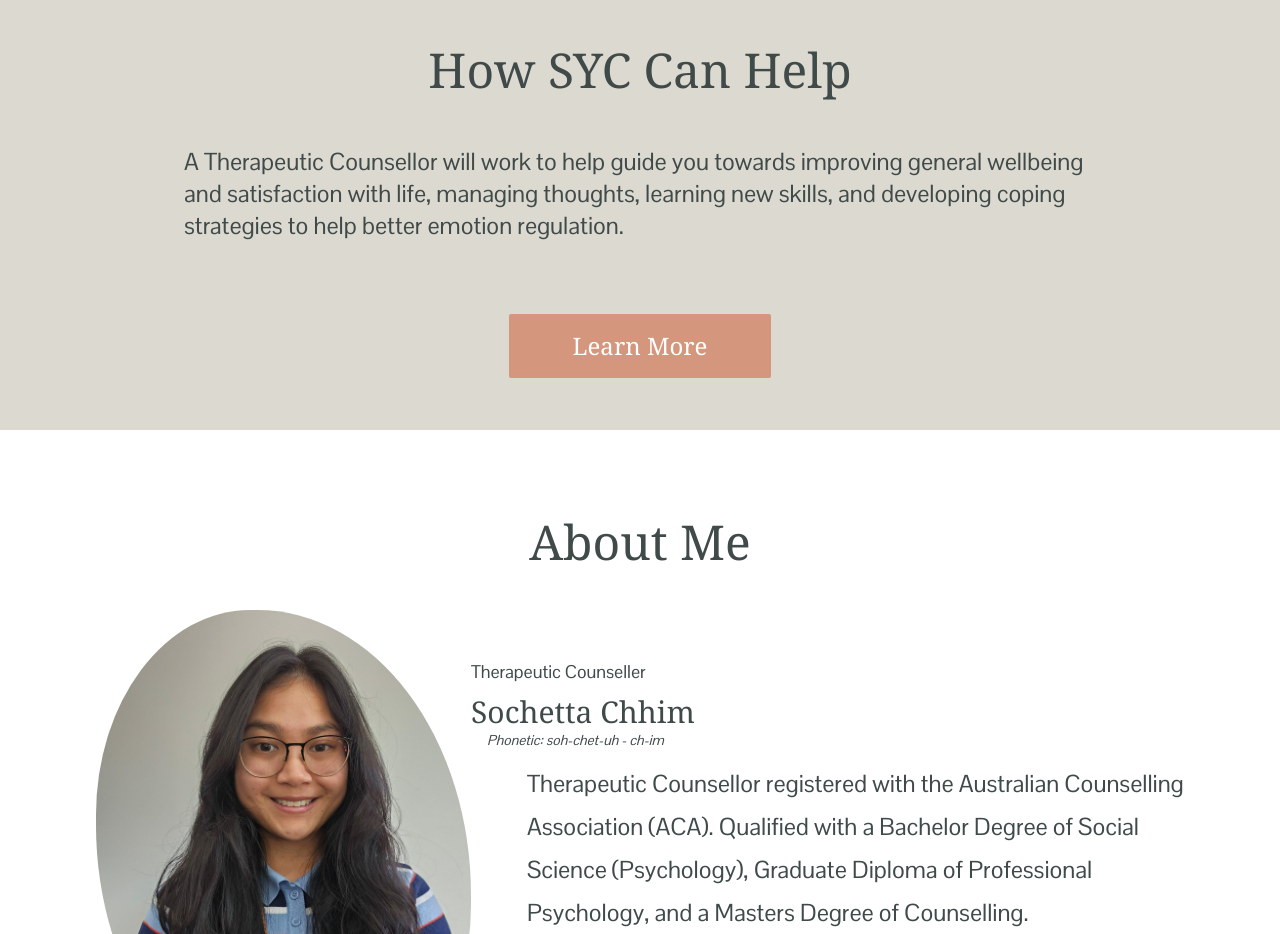
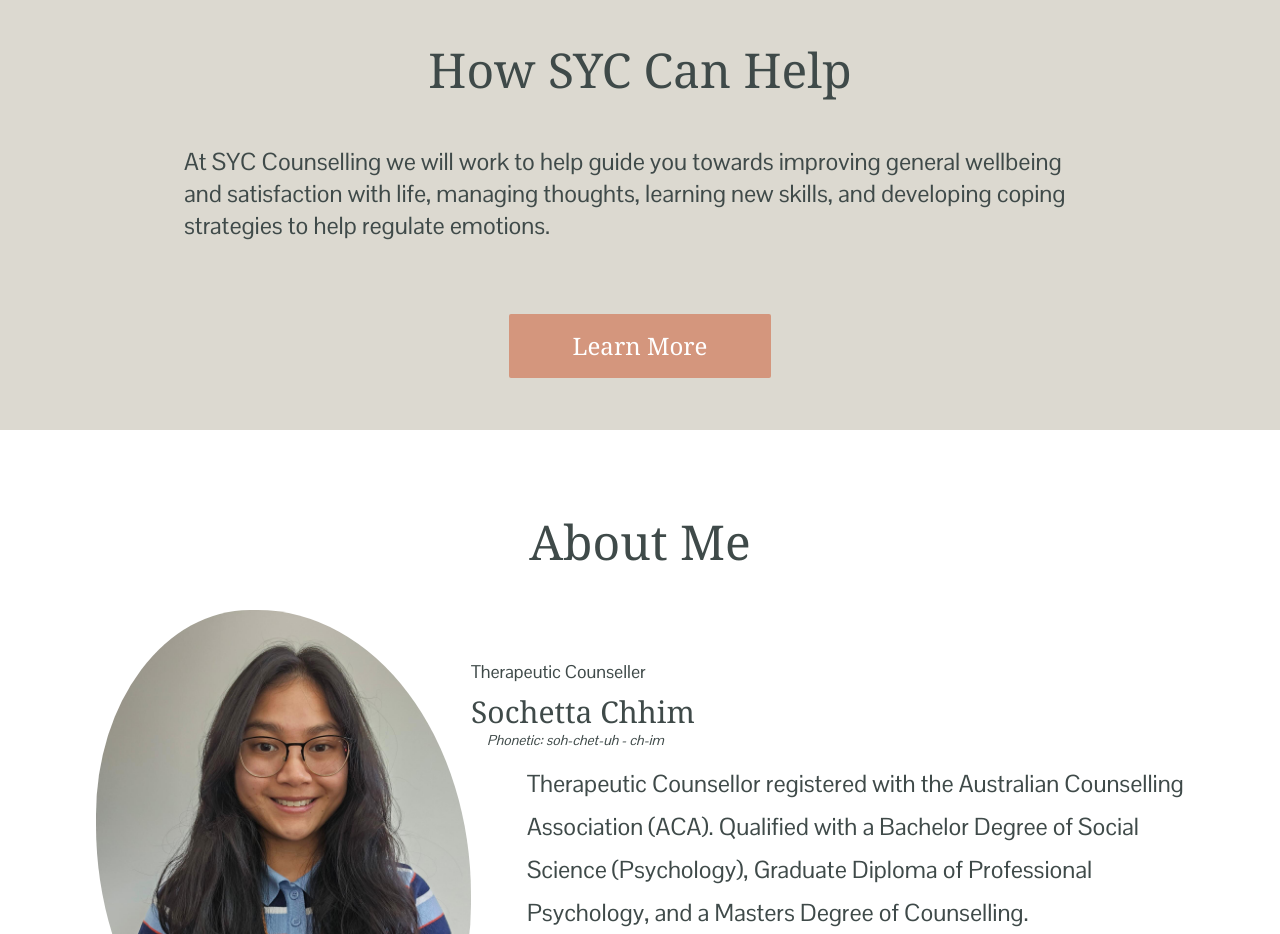
Before and after one commit to MatthewJRBradbury/SYC, a website built with Vite: page index.html in a window 1280 px wide. Shown: the part 1300-2234 px from the top of the page. Built offline with nearby package versions, Linux system fonts and the light colour scheme.

Commit message:
how SYC can help section text content update

```diff
--- a/index.html
+++ b/index.html
@@ -203,14 +203,10 @@
             </h2>
             <div class="mb-12 py-3 leading-[1.8em]">
               <p class="px-6 py-3 text-xl md:px-36 lg:text-2xl">
-                A Therapeutic Counsellor will work to help guide you towards
-                improving general wellbeing and satisfaction with life, managing
-                thoughts, learning new skills, and developing coping strategies
-                to help better emotion regulation.
+                At SYC Counselling we will work to help guide you towards improving general
+               wellbeing and satisfaction with life, managing thoughts, learning new skills, and
+               developing coping strategies to help regulate emotions.
               </p>
-              <!-- At SYC Counselling we will work to help guide you towards improving general
-               wellbeing and satisfaction with life, managing thoughts, learning new skills, and
-               developing coping strategies to help regulate emotions -->
             </div>
             <a
               href="/SYC/services/"
```
